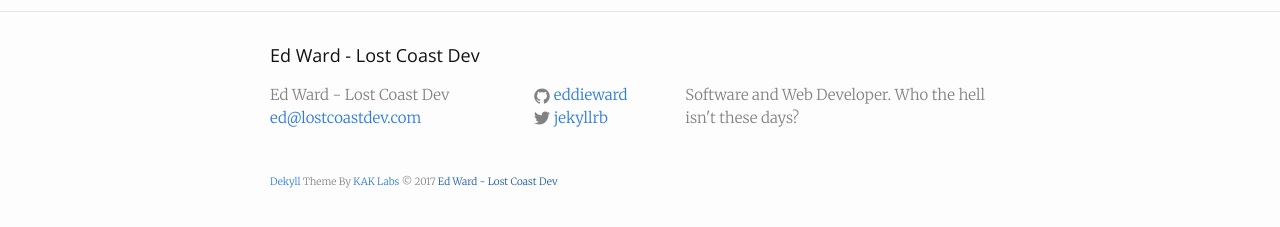
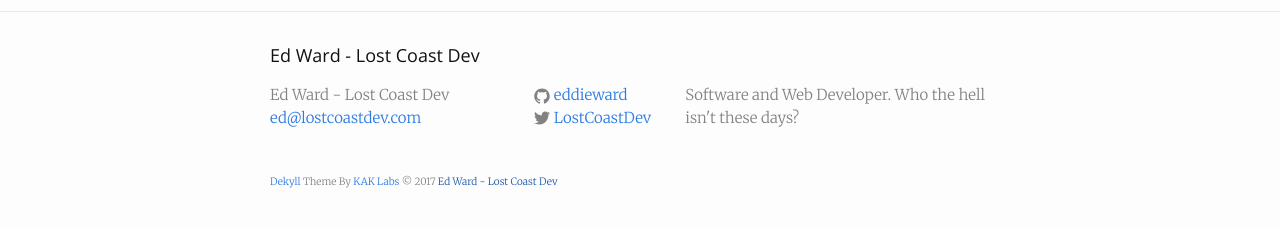
Before and after one commit to eddieward/eddieward.github.io, a Jekyll site: the page built from index.html, in a window 1280 px wide. Shown: the part 544-771 px from the top of the page. Built offline with Jekyll 4.4.1, drawn with Linux system fonts in a browser that asks for light colours; the list of posts is cut into pages by our own code.

Commit message:
add twitter

```diff
--- a/_config.yml
+++ b/_config.yml
@@ -24,7 +24,7 @@ paginate_path: /page/:num
 # jekyll seo tag settings
 logo: assets/images/example-image.png
 twitter:
-  username: jekyllrb
+  username: LostCoastDev
 
 # Build settings
 markdown: kramdown
```
